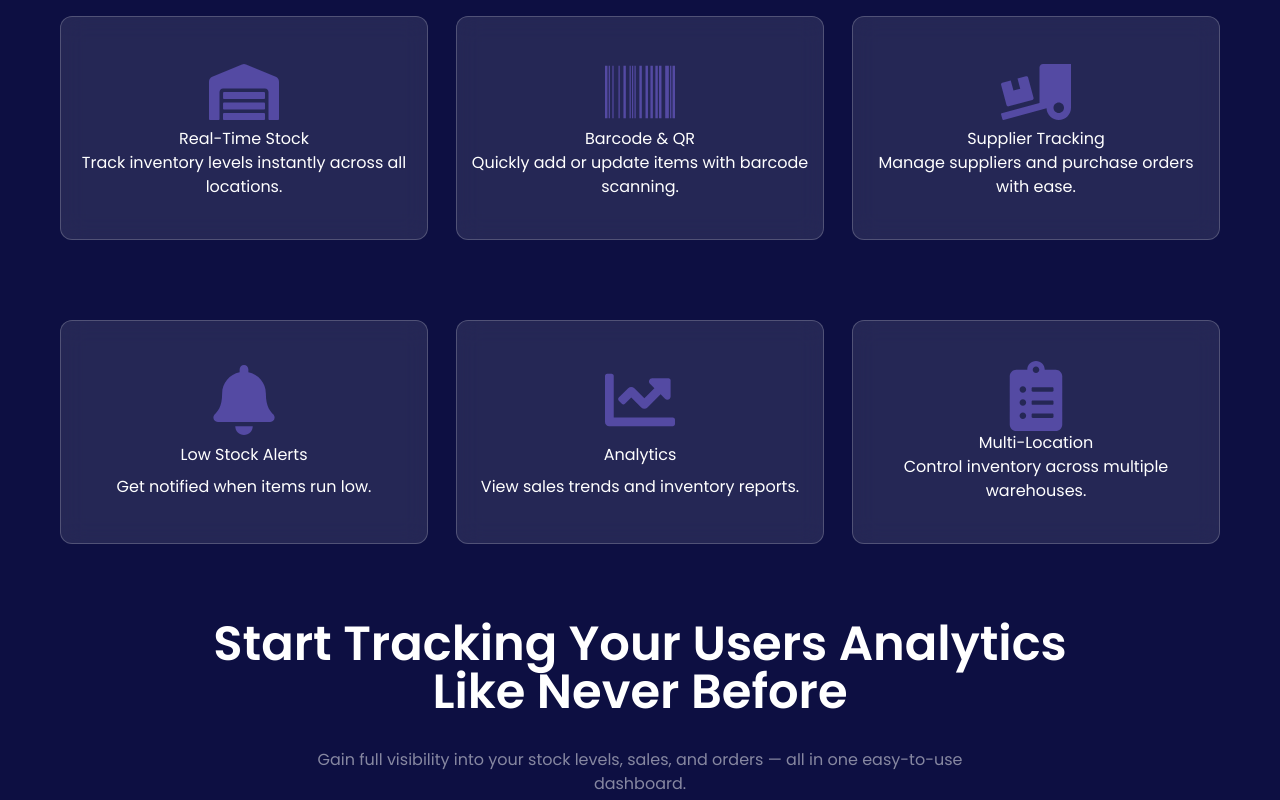
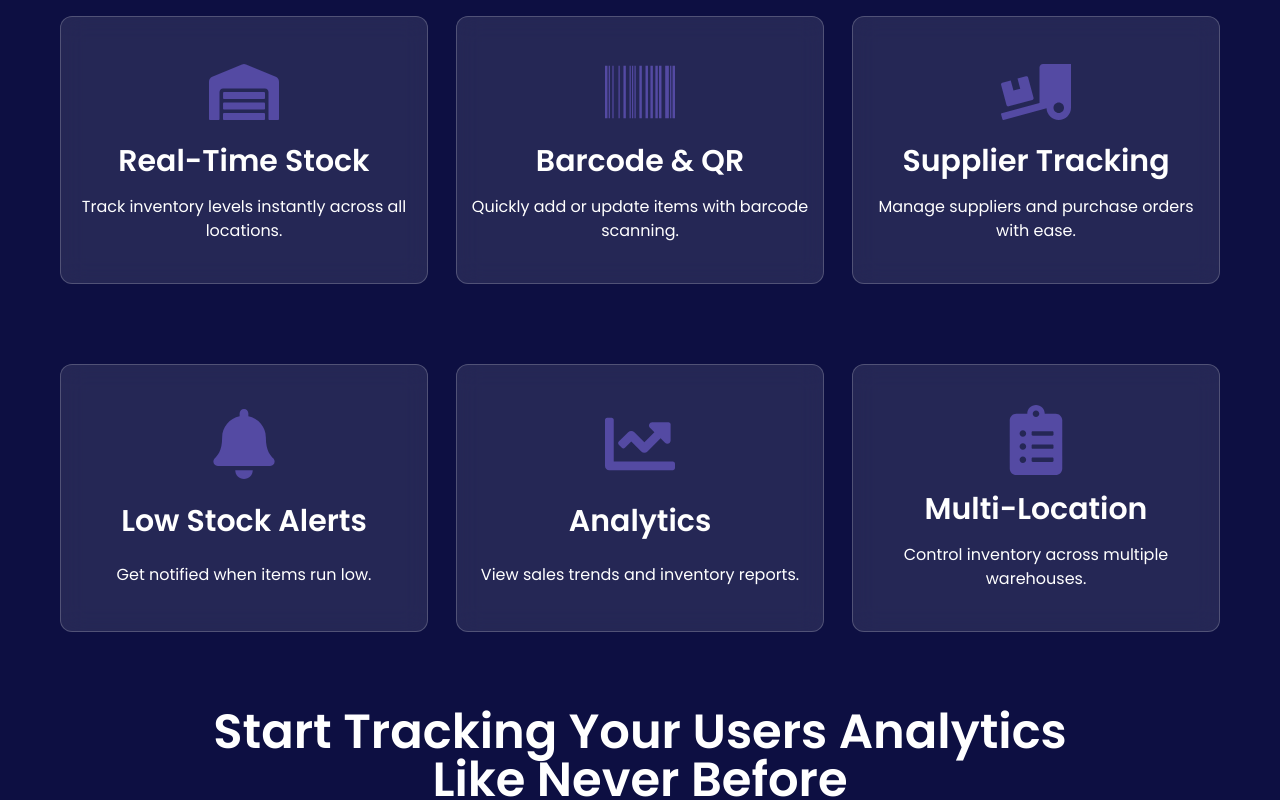
Before and after one commit to dani-dina/stocktrack-nextjs, a Next.js app: page / in a window 1280 px wide. Shown: the part 840-1640 px from the top of the page. Built offline with nearby package versions, Linux system fonts and the light colour scheme.

Commit message:
changes on her0

```diff
--- a/components/FeaturesCard.tsx
+++ b/components/FeaturesCard.tsx
@@ -12,7 +12,7 @@ const FeaturesCard : React.FC = () => {
             className='py-10 my-10 bg-white/10 backdrop-blur-md border border-white/20 rounded-xl flex flex-col items-center justify-around '
           >
             <Icon size={70} color="#544AA3" />
-            <h3>{title}</h3>
+            <h3 className='text-3xl font-bold p-4'>{title}</h3>
             <p className='text-center px-2'>{description}</p>
           </div>
         ))
--- a/constants/index.ts
+++ b/constants/index.ts
@@ -167,7 +167,7 @@ export const footerLinks : FooterSection[] = [
       { name: 'Email: support@ims.com', href: 'mailto:support@ims.com' },
       { name: 'Phone: +1 (555) 123-4567', href: 'tel:+15551234567' },
       { name: 'Location: New York, USA', href: '/location' },
-      { name: 'Location: New York, USA', href: '/location' }
+      { name: 'Address 2: New York, USA', href: '/location' }
     ]
   }
 ];
```
